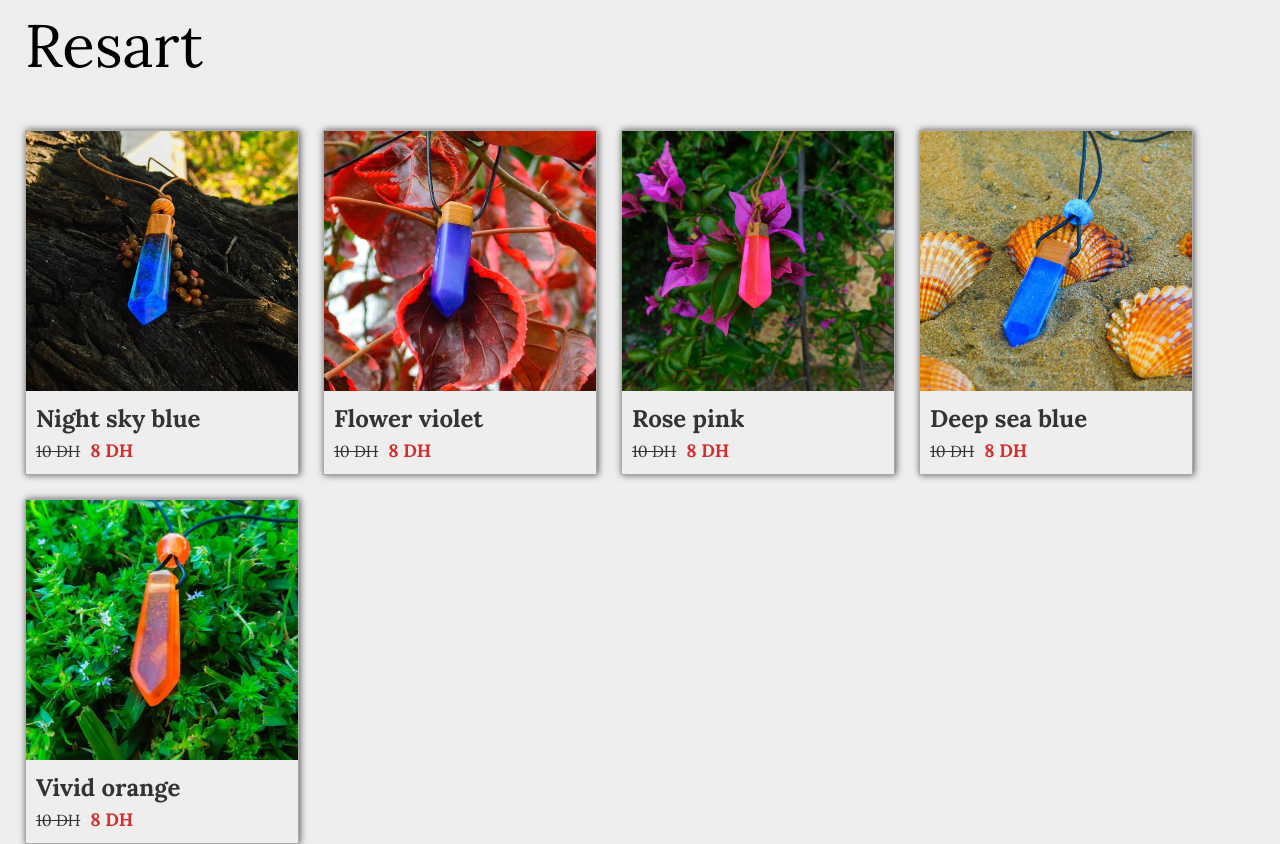
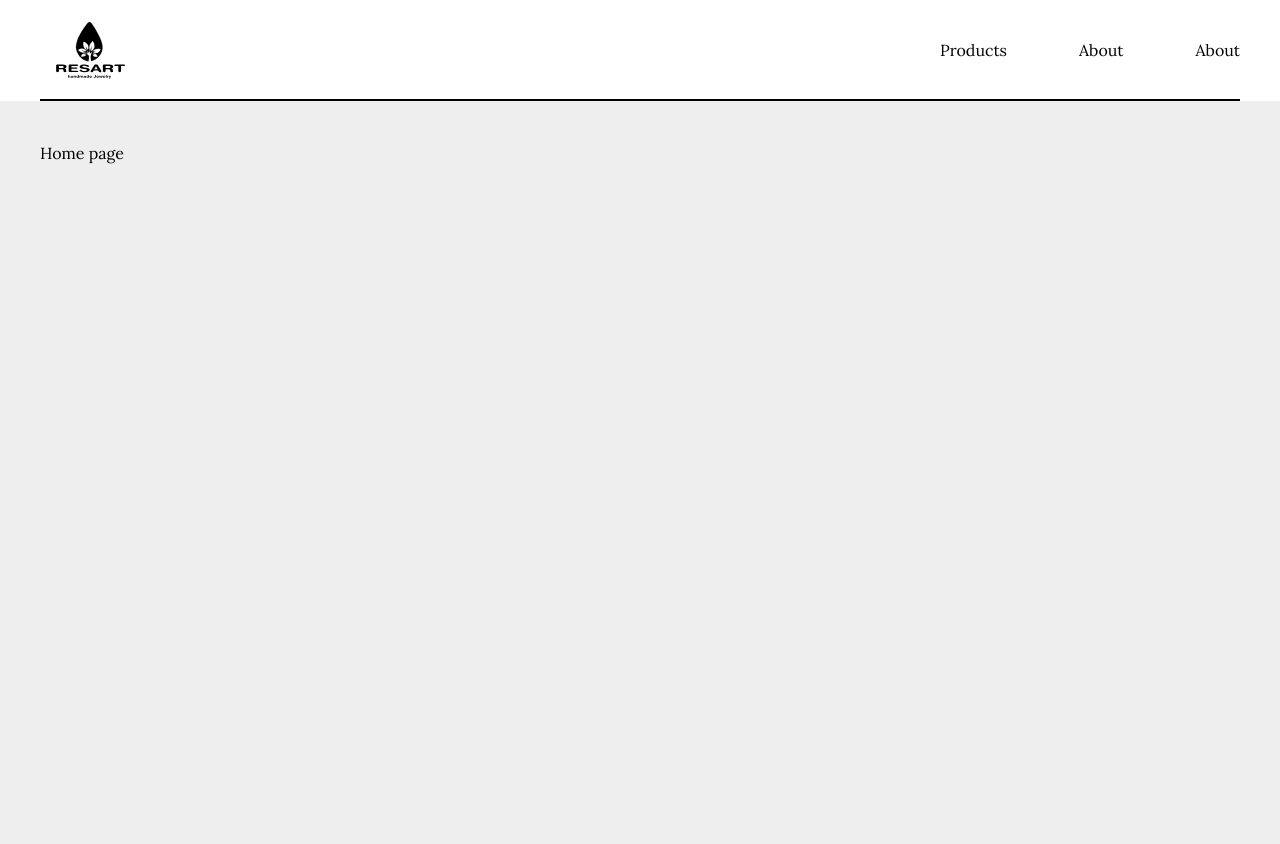
Before and after one commit to ybouhjira/resart-nextjs-frontend, a Next.js app: page / in a window 1280 px wide. After the commit the page ends 800 px from the top, so only its background shows below. Built offline with nearby package versions, Linux system fonts and the light colour scheme.

Commit message:
feat: add header

```diff
--- /dev/null
+++ b/app/components/Header/Header.tsx
@@ -0,0 +1,28 @@
+import Link from "next/link";
+import Logo from "./logo.svg";
+
+export default function Header() {
+  return (
+    <header className="bg-white px-10">
+      <div className="border-solid border-b-2 border-black flex justify-between items-center">
+        <Link href="/" className="relative w-[100px]">
+          <Logo className="w-full"/>
+        </Link>
+
+        <nav>
+          <ul className="flex justify-between w-[300px]">
+            <li>
+              <Link href="/products">Products</Link>
+            </li>
+            <li>
+              <Link href="/about">About</Link>
+            </li>
+            <li>
+              <Link href="/about">About</Link>
+            </li>
+          </ul>
+        </nav>
+      </div>
+    </header>
+  );
+}
--- a/app/data/products.ts
+++ b/app/data/products.ts
@@ -16,7 +16,8 @@ const products: Product[] = [
     price: { referencePrice: 10, currentPrice: 8 },
     variations: [{ color: "red" }, { color: "blue" }, { color: "green" }],
     path: "photos/152348121_453381749147207_1840932833508423850_n.jpg",
-    description: "Bring a touch of nature to your outfit with this handmade thuya wood necklace in flower violet. The combination of blue and purple is reminiscent of wildflowers, making this necklace the perfect accessory for those who love to explore the outdoors. The natural wood adds a touch of warmth and earthiness, making this piece the perfect complement to any outfit. Wear it with a flowing dress or a simple white tee for a bohemian touch."
+    description:
+      "Bring a touch of nature to your outfit with this handmade thuya wood necklace in flower violet. The combination of blue and purple is reminiscent of wildflowers, making this necklace the perfect accessory for those who love to explore the outdoors. The natural wood adds a touch of warmth and earthiness, making this piece the perfect complement to any outfit. Wear it with a flowing dress or a simple white tee for a bohemian touch.",
   },
   {
     sku: "0000002",
--- a/app/layout.tsx
+++ b/app/layout.tsx
@@ -1,6 +1,7 @@
 import "./globals.css";
 import { Lora } from "@next/font/google";
 import Link from "next/link";
+import Header from "@/app/components/Header/Header";
 
 const loraFont = Lora({ subsets: ["latin"] });
 
@@ -16,11 +17,11 @@ export default function RootLayout({
         head.tsx. Find out more at https://beta.nextjs.org/docs/api-reference/file-conventions/head
       */}
       <head />
-      <body style={{ padding: "0 25px" }}>
-        <Link href="/">
-          <h1 className="text-[60px] mb-10">Resart</h1>
-        </Link>
-        {children}
+      <body>
+        <Header />
+        <main className="px-10 py-10">
+            {children}
+        </main>
       </body>
     </html>
   );
--- a/app/page.tsx
+++ b/app/page.tsx
@@ -1,14 +1,3 @@
-import products from "@/app/data/products";
-import ProductCard from "@/components/ProductCard/ProductCard";
-
-export default function Home() {
-  return (
-    <div
-      style={{ display: "flex", width: "100%", flexWrap: "wrap", gap: "24px" }}
-    >
-      {products.map((product) => (
-        <ProductCard key={product.sku} {...product} />
-      ))}
-    </div>
-  );
+export default function HomePage() {
+  return <div>Home page</div>;
 }
--- /dev/null
+++ b/app/products/page.tsx
@@ -0,0 +1,14 @@
+import products from "@/app/data/products";
+import ProductCard from "@/components/ProductCard/ProductCard";
+
+export default function Home() {
+  return (
+    <div
+      style={{ display: "flex", width: "100%", flexWrap: "wrap", gap: "24px" }}
+    >
+      {products.map((product) => (
+        <ProductCard key={product.sku} {...product} />
+      ))}
+    </div>
+  );
+}
--- a/next.config.js
+++ b/next.config.js
@@ -3,6 +3,14 @@ const nextConfig = {
   experimental: {
     appDir: true,
   },
+  webpack: (config) => {
+    config.module.rules.push({
+      test: /\.svg$/,
+      use: ["@svgr/webpack"]
+    });
+
+    return config
+  }
 };
 
 module.exports = nextConfig;
--- a/package.json
+++ b/package.json
@@ -12,6 +12,7 @@
   },
   "dependencies": {
     "@next/font": "13.1.6",
+    "@svgr/webpack": "^6.5.1",
     "@types/node": "18.13.0",
     "@types/react": "18.0.27",
     "@types/react-dom": "18.0.10",
```
Also changed, not shown: app/product/[sku]/page.tsx (+13 -10 lines), app/components/Header/logo.svg (added), 1 other file (tests, documents, lock files or other folders).
